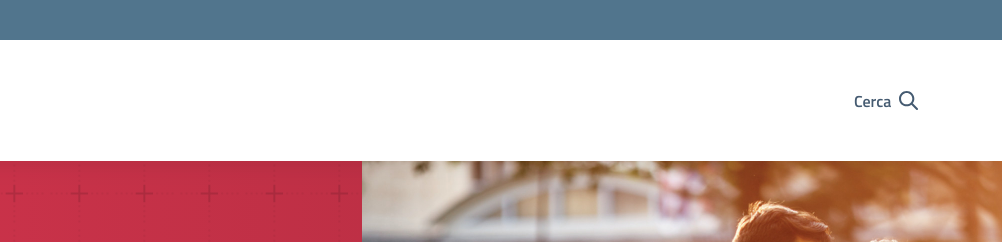
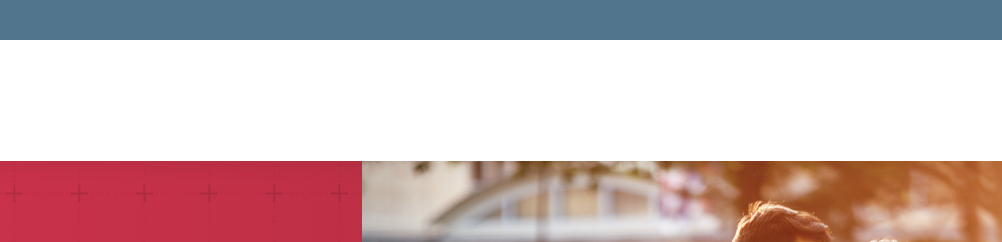
Before and after one commit to IMTAltiStudiLucca/ssos, a plain HTML site: page index.html in a window 1280 px wide. Shown: the top 242 px of the page, 278-1280 px from the left. Drawn offline with Linux system fonts and the light colour scheme.

Commit message:
Rimosso search button

```diff
--- a/index.html
+++ b/index.html
@@ -500,13 +500,13 @@
             </div><!-- /col -->
             <div class="col-4 d-flex align-items-center justify-content-end">
               <div class="header-search d-flex align-items-center">
-                <button type="button" class="d-flex align-items-center search-btn" data-toggle="modal"
+                <!--<button type="button" class="d-flex align-items-center search-btn" data-toggle="modal"
                   data-target="#search-modal" aria-label="Cerca nel sito" data-element="search-modal-button">
                   <span class="d-none d-lg-block mr-2"><strong>Cerca</strong></span>
                   <svg class="svg-search">
                     <use xmlns:xlink="http://www.w3.org/1999/xlink" xlink:href="#svg-search"></use>
                   </svg>
-                </button>
+                </button>-->
               </div><!-- /header-search -->
               <div class="header-utils-sticky">
 
```
